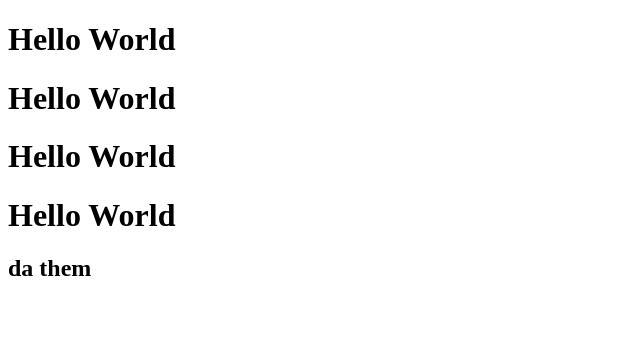
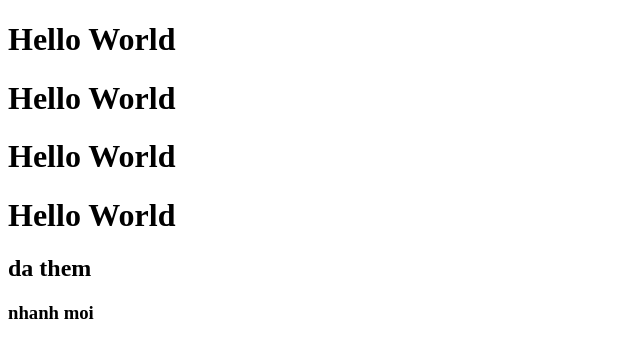
Before and after one commit to nnd2890/demo-git, a plain HTML site: page index.html in a window 1280 px wide. Shown: the whole page, without its empty margins (0-640 px from the left). Drawn offline with Linux system fonts and the light colour scheme.

Commit message:
add h3 tag

```diff
--- a/index.html
+++ b/index.html
@@ -15,5 +15,7 @@
 
 
 	<h2>da them</h2>
+
+	<h3>nhanh moi</h3>
 </body>
 </html>
```
